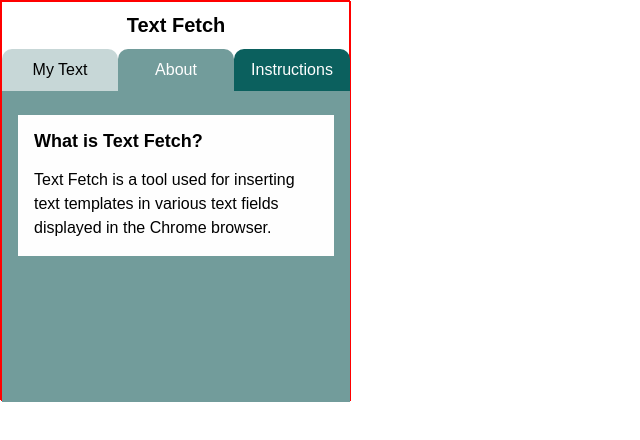
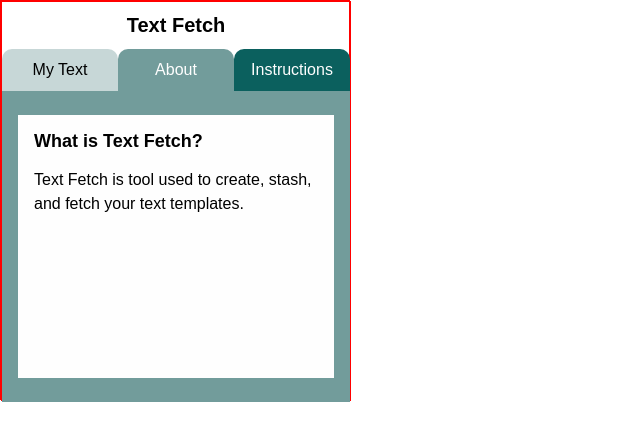
Before and after one commit to agviray/react-text-fetch, a React (Create React App) app: page /about in a window 1280 px wide. Shown: the top 440 px of the page, without its empty margins (0-640 px from the left). Built offline with nearby package versions, Linux system fonts and the light colour scheme.

Commit message:
Update About content and styles

```diff
--- a/src/components/About/About.js
+++ b/src/components/About/About.js
@@ -7,8 +7,8 @@
       <div>
         <h2>What is Text Fetch?</h2>
         <p>
-          Text Fetch is a tool used for inserting text templates in various text
-          fields displayed in the Chrome browser.
+          Text Fetch is tool used to create, stash, and fetch your text
+          templates.
         </p>
       </div>
     </div>
--- a/src/components/About/about.css
+++ b/src/components/About/about.css
@@ -4,6 +4,7 @@
   background-color: #729c9b;
 }
 .aboutContainer div {
+  min-height: 100%;
   padding: 1rem;
   background-color: #fefefe;
 }
--- a/src/components/About/about.scss
+++ b/src/components/About/about.scss
@@ -6,10 +6,12 @@
   background-color: $aboutBackgroundColor;
 
   div {
+    min-height: 100%;
+    padding: 1rem;
+    background-color: #fefefe;
+
     h2 {
       @include viewHeading();
     }
-    padding: 1rem;
-    background-color: #fefefe;
   }
 }
```
Also changed, not shown: 1 other file (tests, documents, lock files or other folders).
